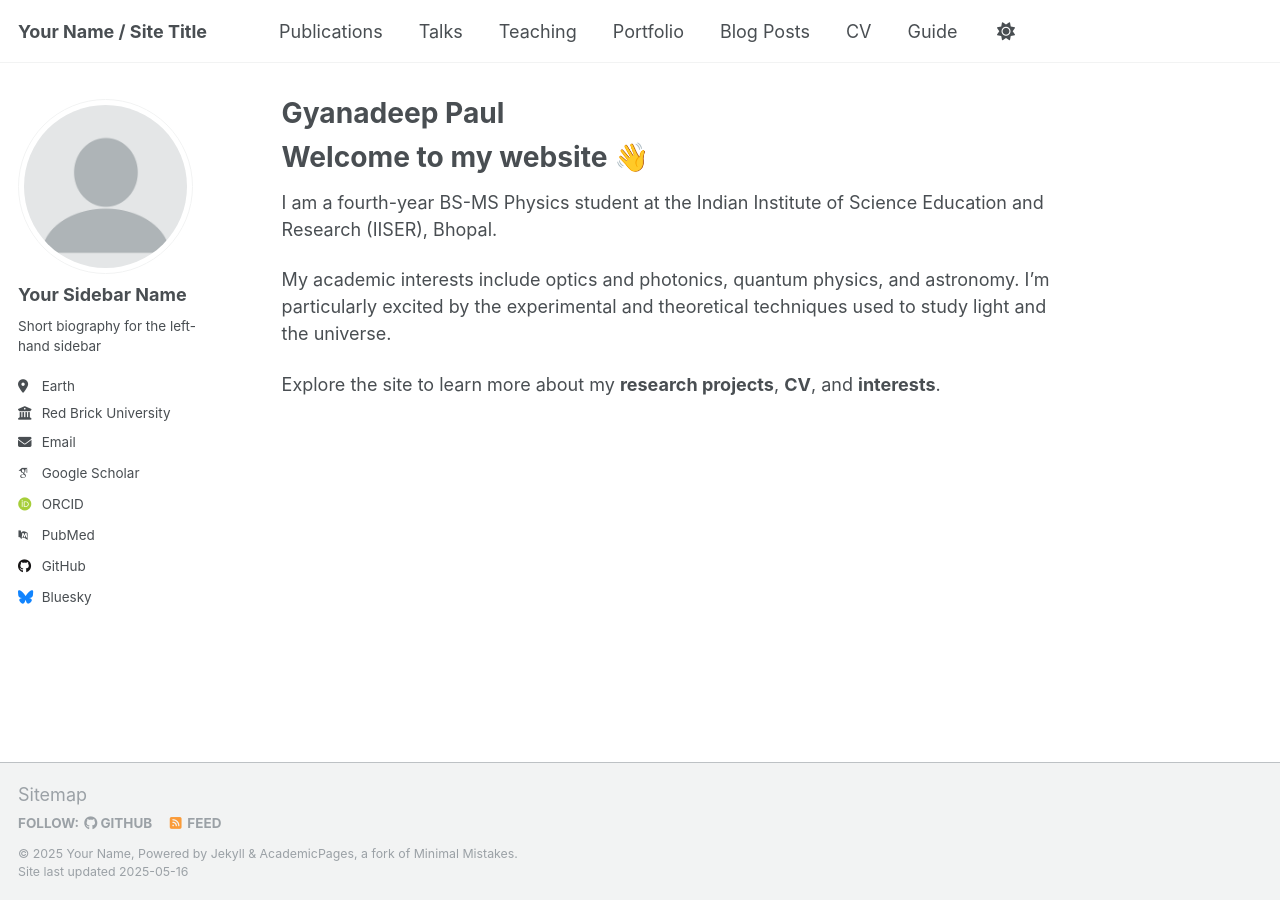
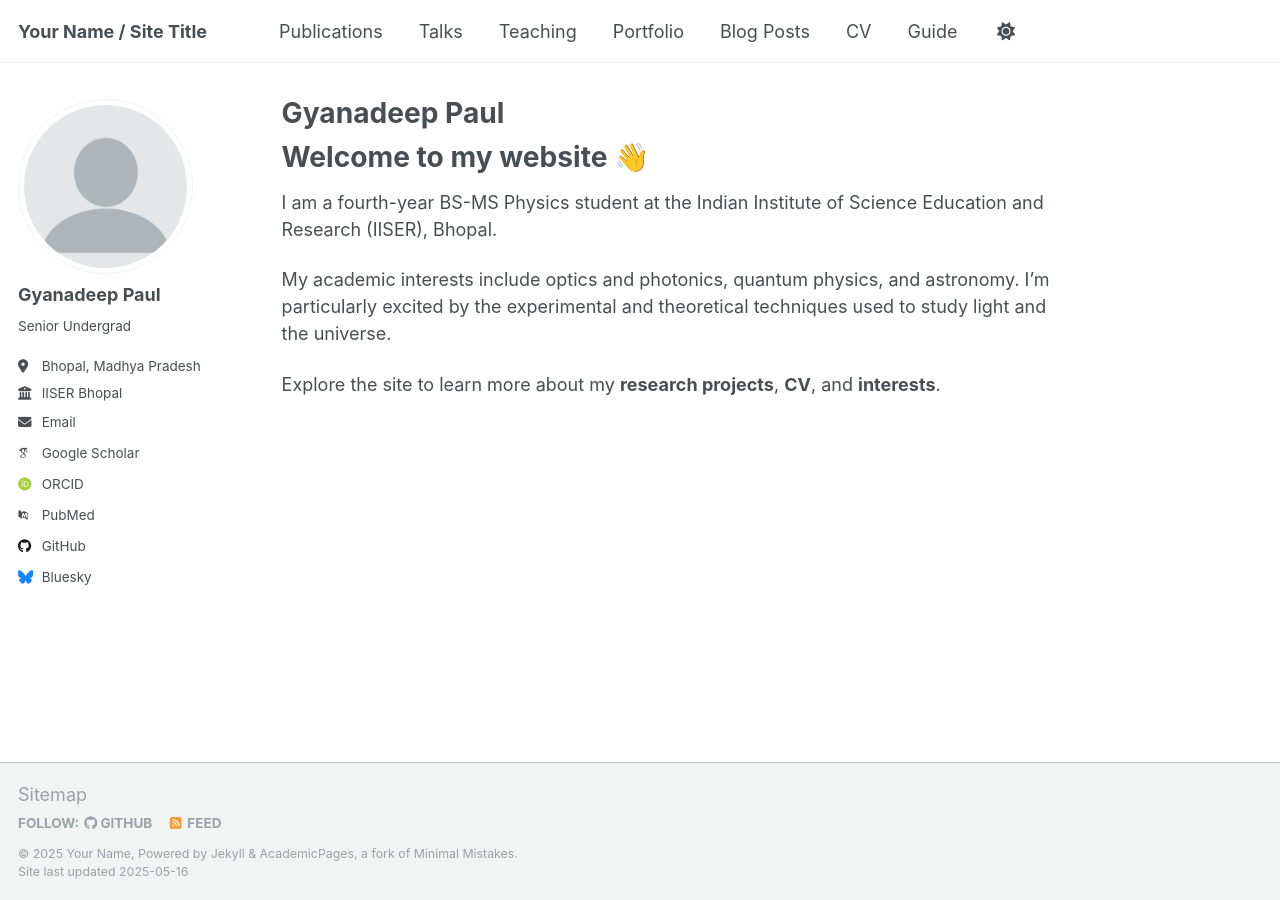
Before and after one commit to gyanadeeppaul/gyanadeeppaul.github.io, a Jekyll site: the page built from _pages/about.md, in a window 1280 px wide. Built offline with Jekyll 4.4.1, drawn with Linux system fonts in a browser that asks for light colours; some web fonts are replaced.

Commit message:
Update _config.yml

```diff
--- a/_config.yml
+++ b/_config.yml
@@ -23,13 +23,13 @@ repository               : "academicpages/academicpages.github.io"
 author:
   # Biographic information
   avatar           : "profile.png"
-  name             : "Your Sidebar Name"
+  name             : "Gyanadeep Paul"
   pronouns         : # example: "she/her"
-  bio              : "Short biography for the left-hand sidebar"
-  location         : "Earth"
-  employer         : "Red Brick University"
+  bio              : "Senior Undergrad"
+  location         : "Bhopal, Madhya Pradesh"
+  employer         : "IISER Bhopal"
   uri              : # URL
-  email            : "none@example.org"
+  email            : "gyanadeep22@iiserb.ac.in"
 
   # Academic websites
   academia         : # URL
```
